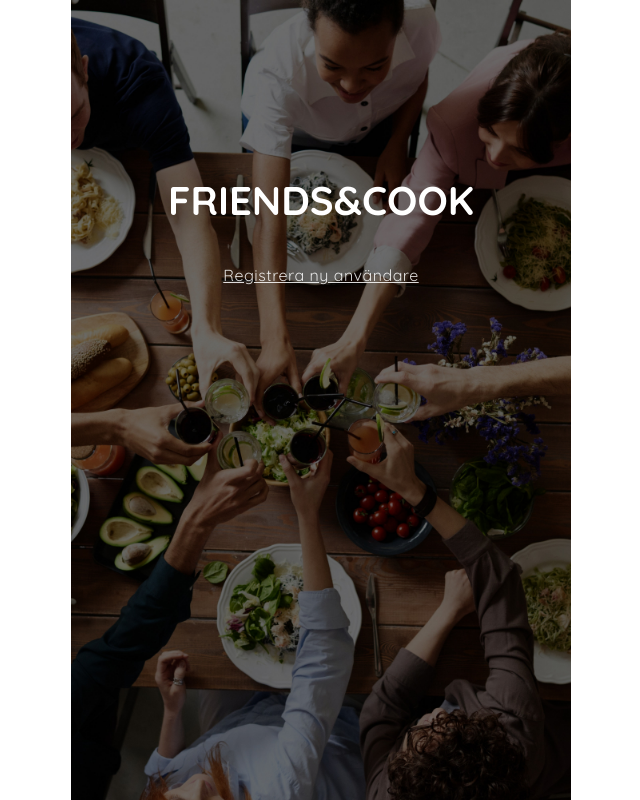
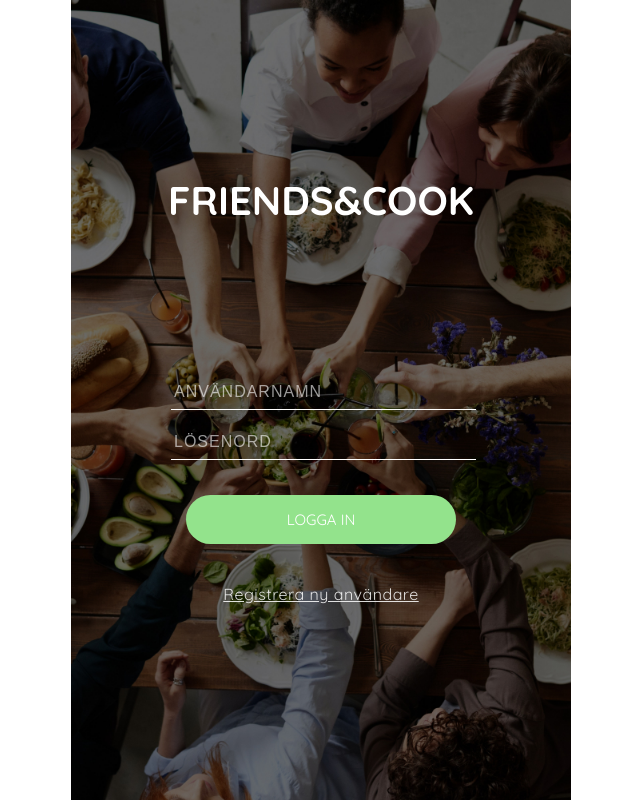
Before and after one commit to LinusZachrisson/Friends-Cook-frontend, a React (Create React App) app: page / in a window 1280 px wide. Shown: the whole page, without its empty margins (319-959 px from the left). Built offline with nearby package versions, Linux system fonts and the light colour scheme; no server answers; a web font is replaced by a local one.

Commit message:
hashrouter test

```diff
--- a/src/App.js
+++ b/src/App.js
@@ -1,5 +1,11 @@
 import './css/style.css';
-import { BrowserRouter, Switch, Route, Link } from 'react-router-dom';
+import {
+    BrowserRouter,
+    Switch,
+    HashRouter,
+    Route,
+    Link,
+} from 'react-router-dom';
 import { useState, useEffect } from 'react';
 import RegisterUser from './components/RegisterUser';
 import UserContext from './UserContext';
@@ -47,12 +53,12 @@ function App() {
                     <Navbar user={username} />
                 </div>
             ) : (
-                <BrowserRouter>
+                <HashRouter basename='/'>
                     <div className='startpage-container'>
                         <h1>Friends&Cook</h1>
 
                         <Switch>
-                            <Route exact path='/build/index.html'>
+                            <Route exact path='/'>
                                 <LoginUser />
                             </Route>
                             <Route
@@ -80,7 +86,7 @@ function App() {
                             )}
                         </div>
                     </div>
-                </BrowserRouter>
+                </HashRouter>
             )}
         </UserContext.Provider>
     );
```
Also changed, not shown: 11 other files (tests, documents, lock files or other folders).
